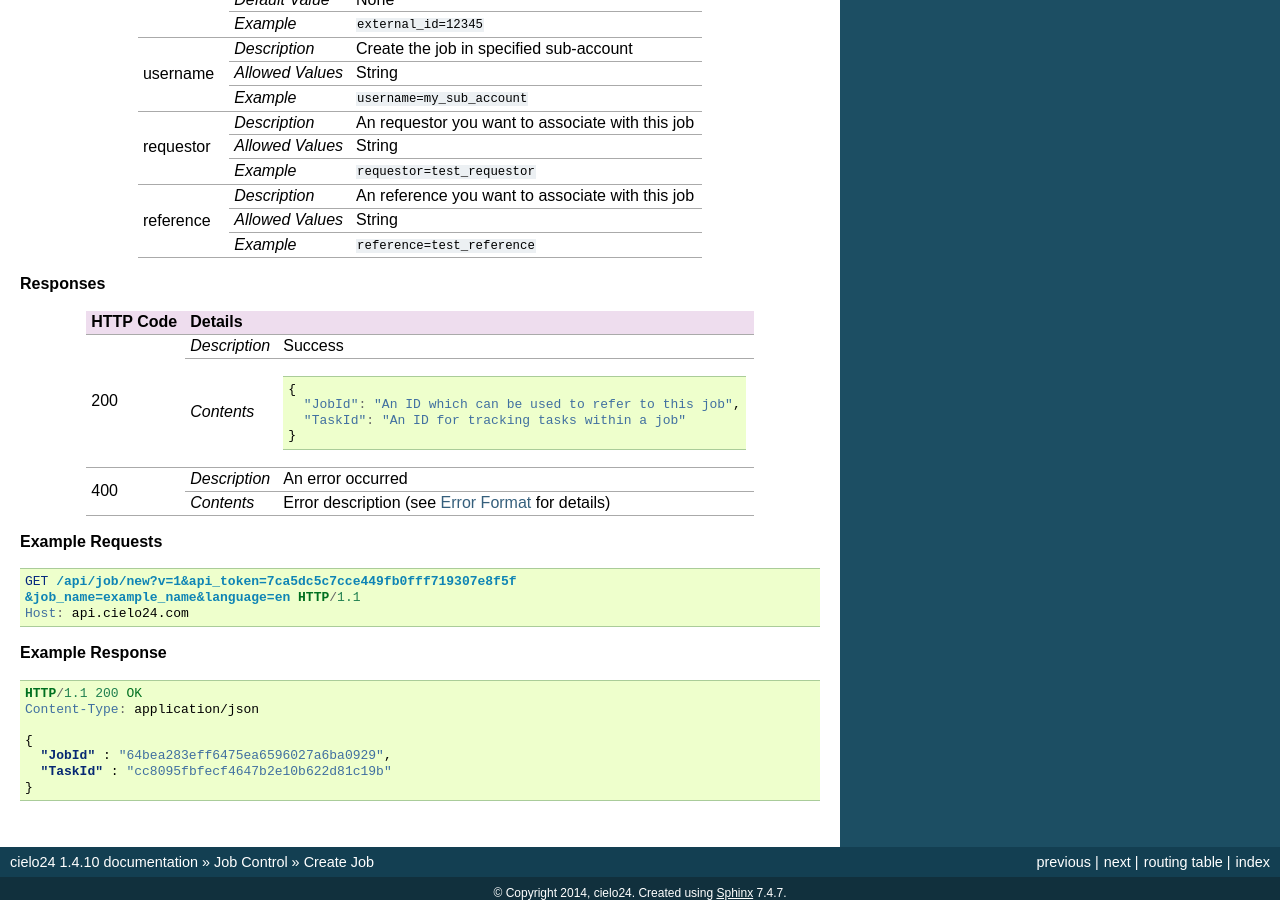
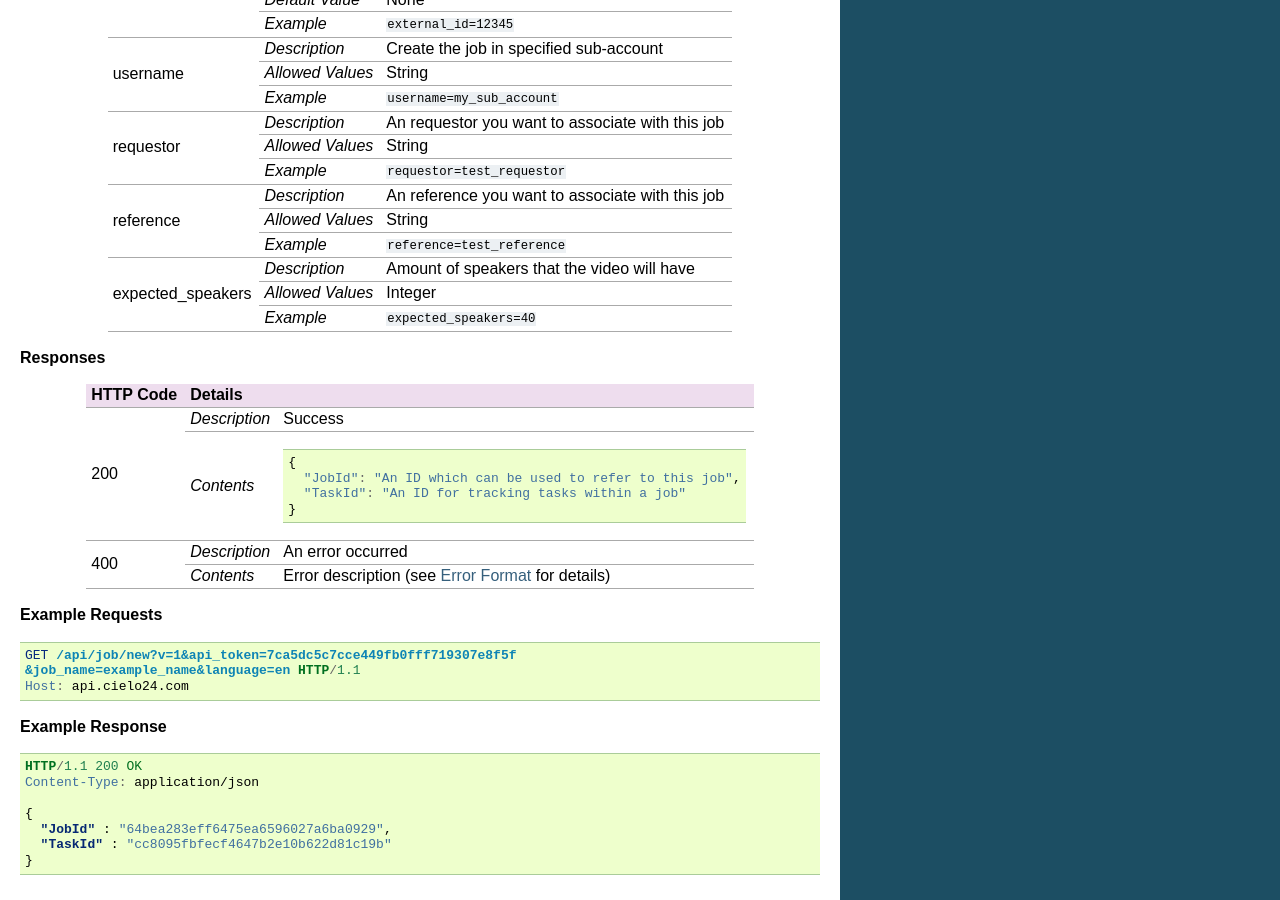
Before and after one commit to cielo24/Docs, a Sphinx documentation site: the page built from api/source/job_control/create_job.rst, in a window 1280 px wide and 900 px high, scrolled down 736 px. Built offline with Sphinx 7.4.7, drawn with Linux system fonts in a browser that asks for light colours.

Commit message:
CIELO-231:Enhance Api with Expected Speakers for Jobs (#34)
- Add new optional parameters for CreateJob and ModifyJob in the documentation

```diff
--- a/api/source/job_control/create_job.rst
+++ b/api/source/job_control/create_job.rst
@@ -29,49 +29,55 @@ Creating a job is prerequisite for virtually all other methods.
 
 **Query String Parameters** — Optional
 
-+------------------+------------------------------------------------------------------------------+
-| Name             | Details                                                                      |
-+==================+==================+===========================================================+
-| job_name         | `Description`    | A human readable identifier for the job                   |
-|                  +------------------+-----------------------------------------------------------+
-|                  | `Allowed Values` | String                                                    |
-|                  +------------------+-----------------------------------------------------------+
-|                  | `Example`        | ``job_name=example_name``                                 |
-+------------------+------------------+-----------------------------------------------------------+
-| language         | `Description`    | Native job language.                                      |
-|                  +------------------+-----------------------------------------------------------+
-|                  | `Allowed Values` | RFC 5646 Language code                                    |
-|                  +------------------+-----------------------------------------------------------+
-|                  | `Default Value`  | en                                                        |
-|                  +------------------+-----------------------------------------------------------+
-|                  | `Example`        | ``language=en``                                           |
-+------------------+------------------+-----------------------------------------------------------+
-| external_id      | `Description`    | An identifier you want to associate with this job         |
-|                  +------------------+-----------------------------------------------------------+
-|                  | `Allowed Values` | String                                                    |
-|                  +------------------+-----------------------------------------------------------+
-|                  | `Default Value`  | None                                                      |
-|                  +------------------+-----------------------------------------------------------+
-|                  | `Example`        | ``external_id=12345``                                     |
-+------------------+------------------+-----------------------------------------------------------+
-| username         | `Description`    | Create the job in specified sub-account                   |
-|                  +------------------+-----------------------------------------------------------+
-|                  | `Allowed Values` | String                                                    |
-|                  +------------------+-----------------------------------------------------------+
-|                  | `Example`        | ``username=my_sub_account``                               |
-+------------------+------------------+-----------------------------------------------------------+
-| requestor        | `Description`    |  An requestor you want to associate with this job         |
-|                  +------------------+-----------------------------------------------------------+
-|                  | `Allowed Values` | String                                                    |
-|                  +------------------+-----------------------------------------------------------+
-|                  | `Example`        | ``requestor=test_requestor``                              |
-+------------------+------------------+-----------------------------------------------------------+
-| reference        | `Description`    |  An reference you want to associate with this job         |
-|                  +------------------+-----------------------------------------------------------+
-|                  | `Allowed Values` | String                                                    |
-|                  +------------------+-----------------------------------------------------------+
-|                  | `Example`        | ``reference=test_reference``                              |
-+------------------+------------------+-----------------------------------------------------------+
++-------------------+------------------------------------------------------------------------------+
+| Name              | Details                                                                      |
++===================+==================+===========================================================+
+| job_name          | `Description`    | A human readable identifier for the job                   |
+|                   +------------------+-----------------------------------------------------------+
+|                   | `Allowed Values` | String                                                    |
+|                   +------------------+-----------------------------------------------------------+
+|                   | `Example`        | ``job_name=example_name``                                 |
++-------------------+------------------+-----------------------------------------------------------+
+| language          | `Description`    | Native job language.                                      |
+|                   +------------------+-----------------------------------------------------------+
+|                   | `Allowed Values` | RFC 5646 Language code                                    |
+|                   +------------------+-----------------------------------------------------------+
+|                   | `Default Value`  | en                                                        |
+|                   +------------------+-----------------------------------------------------------+
+|                   | `Example`        | ``language=en``                                           |
++-------------------+------------------+-----------------------------------------------------------+
+| external_id       | `Description`    | An identifier you want to associate with this job         |
+|                   +------------------+-----------------------------------------------------------+
+|                   | `Allowed Values` | String                                                    |
+|                   +------------------+-----------------------------------------------------------+
+|                   | `Default Value`  | None                                                      |
+|                   +------------------+-----------------------------------------------------------+
+|                   | `Example`        | ``external_id=12345``                                     |
++-------------------+------------------+-----------------------------------------------------------+
+| username          | `Description`    | Create the job in specified sub-account                   |
+|                   +------------------+-----------------------------------------------------------+
+|                   | `Allowed Values` | String                                                    |
+|                   +------------------+-----------------------------------------------------------+
+|                   | `Example`        | ``username=my_sub_account``                               |
++-------------------+------------------+-----------------------------------------------------------+
+| requestor         | `Description`    |  An requestor you want to associate with this job         |
+|                   +------------------+-----------------------------------------------------------+
+|                   | `Allowed Values` | String                                                    |
+|                   +------------------+-----------------------------------------------------------+
+|                   | `Example`        | ``requestor=test_requestor``                              |
++-------------------+------------------+-----------------------------------------------------------+
+| reference         | `Description`    |  An reference you want to associate with this job         |
+|                   +------------------+-----------------------------------------------------------+
+|                   | `Allowed Values` | String                                                    |
+|                   +------------------+-----------------------------------------------------------+
+|                   | `Example`        | ``reference=test_reference``                              |
++-------------------+------------------+-----------------------------------------------------------+
+| expected_speakers | `Description`    | Amount of speakers that the video will have               |
+|                   +------------------+-----------------------------------------------------------+
+|                   | `Allowed Values` | Integer                                                   |
+|                   +------------------+-----------------------------------------------------------+
+|                   | `Example`        | ``expected_speakers=40``                                  |
++-------------------+------------------+-----------------------------------------------------------+
 
 **Responses**
 
```
Also changed, not shown: api/source/job_control/modify_job.rst (+34 -27 lines).
